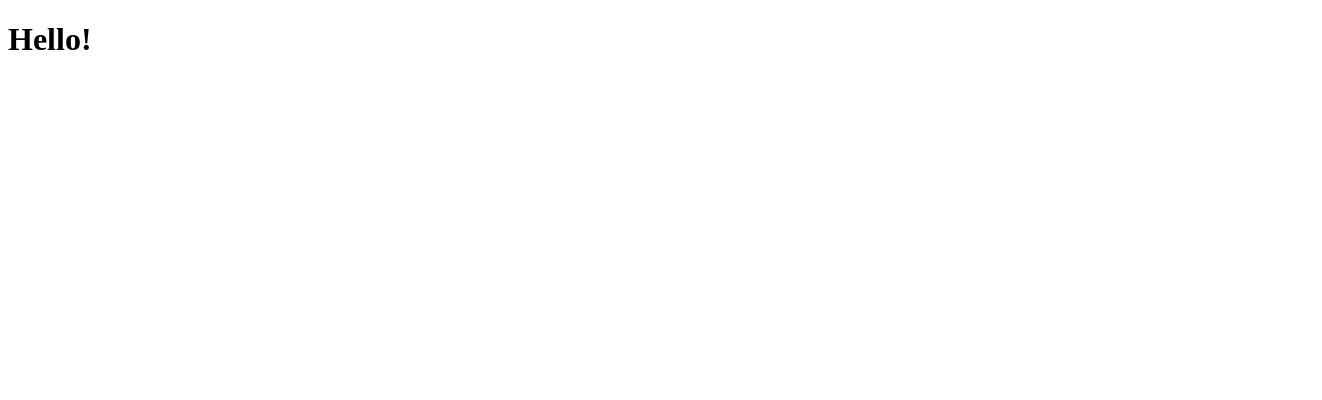
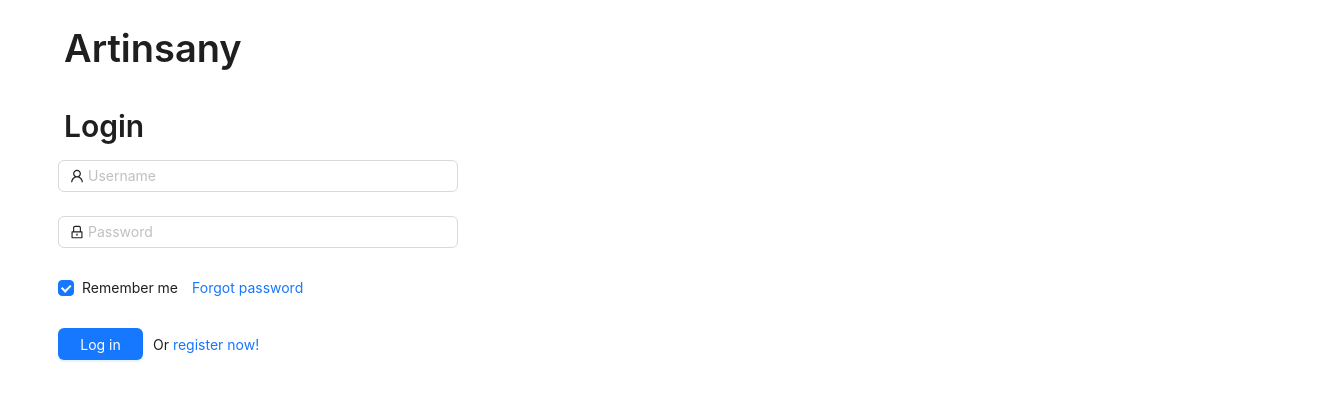
Before and after one commit to szwtomas/artisany-web, a React (Vite) app: page /login in a window 1280 px wide. Shown: the top 400 px of the page, 1322 px wide, since content can reach past the window. Built offline with nearby package versions, Linux system fonts and the light colour scheme.

Commit message:
Adds UI for login

```diff
--- a/package.json
+++ b/package.json
@@ -12,7 +12,8 @@
   "dependencies": {
     "antd": "^5.5.0",
     "react": "^18.2.0",
-    "react-dom": "^18.2.0"
+    "react-dom": "^18.2.0",
+    "react-router-dom": "^6.11.1"
   },
   "devDependencies": {
     "@types/react": "^18.0.28",
--- a/src/App.tsx
+++ b/src/App.tsx
@@ -1,7 +1,9 @@
-const App = () => {
+import { AppRouter } from "./AppRouter";
+
+const App: React.FC = () => {
   return (
     <>
-      <h1>Hello!</h1>
+      <AppRouter />
     </>
   );
 };
--- /dev/null
+++ b/src/AppRouter.tsx
@@ -0,0 +1,14 @@
+import { BrowserRouter, Route, Routes } from "react-router-dom";
+import { Login } from "./components/login/Login";
+
+export const AppRouter: React.FC = () => {
+  return (
+    <>
+      <BrowserRouter>
+        <Routes>
+          <Route path="/login" element={<Login />} />
+        </Routes>
+      </BrowserRouter>
+    </>
+  );
+};
--- /dev/null
+++ b/src/components/login/Login.tsx
@@ -0,0 +1,25 @@
+import { Typography } from "antd";
+import { LoginForm } from "./LoginForm";
+import "./login.css";
+import { LoginFormValues } from "./LoginFormValues";
+
+const { Title } = Typography;
+
+export const Login: React.FC = () => {
+  const onSubmit = async (values: LoginFormValues): Promise<void> => {
+    console.log("Clicked submit!");
+    console.log(values);
+  };
+
+  return (
+    <div className="login-container">
+      <Title level={1} className="login-page-title">
+        Artinsany
+      </Title>
+      <Title level={2} className="login-form-title">
+        Login
+      </Title>
+      <LoginForm onSubmit={onSubmit} />
+    </div>
+  );
+};
--- /dev/null
+++ b/src/components/login/LoginForm.tsx
@@ -0,0 +1,75 @@
+import React from "react";
+import { Form, Input, Button, Checkbox } from "antd";
+import { UserOutlined, LockOutlined } from "@ant-design/icons";
+import { LoginFormValues } from "./LoginFormValues";
+import "./login.css";
+
+export interface LoginFormProps {
+  onSubmit: (values: LoginFormValues) => void;
+}
+
+export const LoginForm: React.FC<LoginFormProps> = (props: LoginFormProps) => {
+  return (
+    <>
+      <Form
+        name="login-form"
+        className="login-form"
+        initialValues={{
+          remember: true,
+        }}
+        onFinish={props.onSubmit}
+      >
+        <Form.Item
+          name="username"
+          rules={[
+            {
+              required: true,
+              message: "Please input your Username!",
+            },
+          ]}
+        >
+          <Input
+            prefix={<UserOutlined className="site-form-item-icon" />}
+            placeholder="Username"
+          />
+        </Form.Item>
+        <Form.Item
+          name="password"
+          rules={[
+            {
+              required: true,
+              message: "Please input your Password!",
+            },
+          ]}
+        >
+          <Input
+            prefix={<LockOutlined className="site-form-item-icon" />}
+            type="password"
+            placeholder="Password"
+          />
+        </Form.Item>
+        <Form.Item className="remember-me-forgot-password-row">
+          <Form.Item name="remember" valuePropName="checked" noStyle>
+            <Checkbox>Remember me</Checkbox>
+          </Form.Item>
+
+          <a className="login-form-forgot" href="">
+            Forgot password
+          </a>
+        </Form.Item>
+        <Form.Item>
+          <Button
+            type="primary"
+            htmlType="submit"
+            className="login-form-button"
+          >
+            Log in
+          </Button>
+          <div className="register-redirect-link">
+            Or <a href="">register now!</a>
+          </div>
+        </Form.Item>
+      </Form>
+    </>
+  );
+};
--- /dev/null
+++ b/src/components/login/LoginFormValues.tsx
@@ -0,0 +1,5 @@
+export interface LoginFormValues {
+  username: string;
+  password: string;
+  remember: boolean;
+}
--- /dev/null
+++ b/src/components/login/login.css
@@ -0,0 +1,36 @@
+.login-container {
+    width: 100%;
+    margin: 10px 50px;
+}
+
+.login-form {
+    max-width: 400px;
+}
+
+.login-form-forgot {
+    margin-left: 6px;
+}
+
+.login-form-button {
+    width: 100%;
+    max-width: 85px;
+}
+
+.login-page-title {
+    margin-left: 6px;
+}
+
+.login-form-title {
+    margin-left: 6px;
+}
+
+.register-redirect-link {
+    display: inline;
+    margin-left: 10px;
+}
+
+.remember-me-forgot-password-row {
+    display: flex;
+    flex-direction: row;
+    justify-content: space-between;
+}
```
Also changed, not shown: 1 other file (tests, documents, lock files or other folders).
